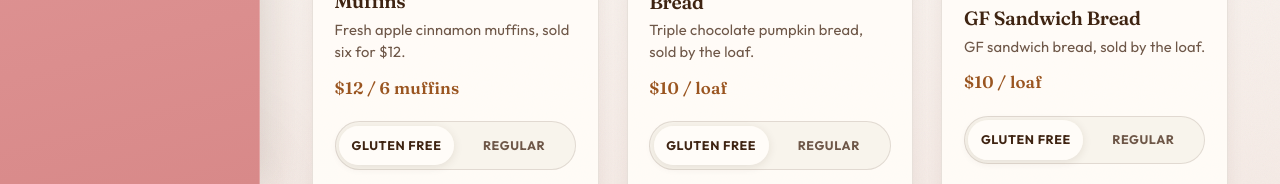
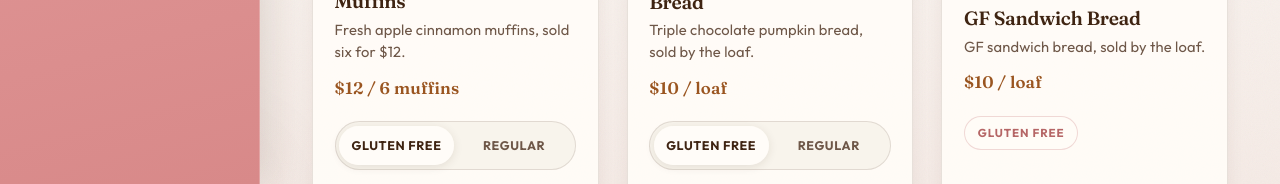
Before and after one commit to Plugin-factory-fl/wholesomebakes_website, a plain HTML site: page menu.html in a window 1280 px wide. Shown: the part 616-800 px from the top of the page. Drawn offline with nearby package versions, Linux system fonts and the light colour scheme.

Commit message:
Remove flour toggle from GF Sandwich Bread.
Keep that best seller always gluten free on the menu card and coerce any regular variant for product 103 on the server.

Co-authored-by: millerkiller96 <millerkiller96@users.noreply.github.com>

```diff
--- a/css/styles.css
+++ b/css/styles.css
@@ -1353,6 +1353,21 @@ button.btn {
   margin: 0 0 1rem;
 }
 
+.flour-fixed-note {
+  display: inline-block;
+  margin: 0 0 0.85rem;
+  padding: 0.35rem 0.8rem;
+  border-radius: 999px;
+  border: 1px solid rgba(201, 123, 123, 0.28);
+  background: rgba(255, 252, 248, 0.92);
+  color: var(--rose-deep);
+  font-family: var(--font-body);
+  font-size: 0.72rem;
+  font-weight: 700;
+  letter-spacing: 0.08em;
+  text-transform: uppercase;
+}
+
 .flour-toggle {
   display: inline-grid;
   grid-template-columns: 1fr 1fr;
--- a/js/catalogue.js
+++ b/js/catalogue.js
@@ -11,6 +11,14 @@
   }
 
   function buildFlourToggleHtml(product) {
+    if (product.fixedFlourVariant) {
+      return (
+        '<p class="flour-fixed-note">' +
+        escapeHtml(getFlourLabel(product.fixedFlourVariant)) +
+        "</p>"
+      );
+    }
+
     let html =
       '<div class="flour-toggle" role="radiogroup" aria-label="Flour type for ' +
       escapeHtml(product.name) +
@@ -138,8 +146,12 @@
   function readSelections(card, product) {
     const selections = { addOns: [] };
 
-    const flourInput = card.querySelector('input[name="flour-' + product.id + '"]:checked');
-    if (flourInput) selections.flour = flourInput.value;
+    if (product.fixedFlourVariant) {
+      selections.flour = product.fixedFlourVariant;
+    } else {
+      const flourInput = card.querySelector('input[name="flour-' + product.id + '"]:checked');
+      if (flourInput) selections.flour = flourInput.value;
+    }
 
     const glutenInput = card.querySelector('input[name="gluten-' + product.id + '"]:checked');
     if (glutenInput) selections.gluten = glutenInput.value;
--- a/js/products.js
+++ b/js/products.js
@@ -31,6 +31,7 @@ const PRODUCTS = [
     description: "GF sandwich bread, sold by the loaf.",
     price: 10,
     unit: "loaf",
+    fixedFlourVariant: "gluten_free",
   },
   {
     id: 104,
@@ -92,8 +93,12 @@ function getFlourLabel(value) {
 
 function normalizeSelections(product, selections) {
   const source = selections || {};
+  const fixedFlour =
+    product && product.fixedFlourVariant
+      ? normalizeFlourVariant(product.fixedFlourVariant)
+      : null;
   const normalized = {
-    flour: normalizeFlourVariant(source.flour || source.variant || DEFAULT_FLOUR_VARIANT),
+    flour: fixedFlour || normalizeFlourVariant(source.flour || source.variant || DEFAULT_FLOUR_VARIANT),
     gluten: source.gluten || null,
     style: source.style || null,
     variant: source.variant || null,
--- a/server/src/catalog.js
+++ b/server/src/catalog.js
@@ -26,6 +26,7 @@ const PRODUCTS = Object.freeze([
     unitAmount: 1000,
     unitLabel: "loaf",
     image: `${IMAGE_BASE}gfsandwichbread.jpg`,
+    fixedVariant: "gluten_free",
   },
   {
     id: 104,
--- a/server/src/checkout.js
+++ b/server/src/checkout.js
@@ -68,7 +68,10 @@ function validateCartItems(rawItems) {
     }
 
     let variant = DEFAULT_VARIANT;
-    if (entry.variant != null && String(entry.variant).trim() !== "") {
+    if (product.fixedVariant) {
+      // GF Sandwich Bread and any other fixed-variant items stay gluten free.
+      variant = normalizeVariant(product.fixedVariant) || DEFAULT_VARIANT;
+    } else if (entry.variant != null && String(entry.variant).trim() !== "") {
       const normalized = normalizeVariant(entry.variant);
       if (!normalized) {
         return {
```
Also changed, not shown: server/test/checkout.test.js (+10 -0 lines).
